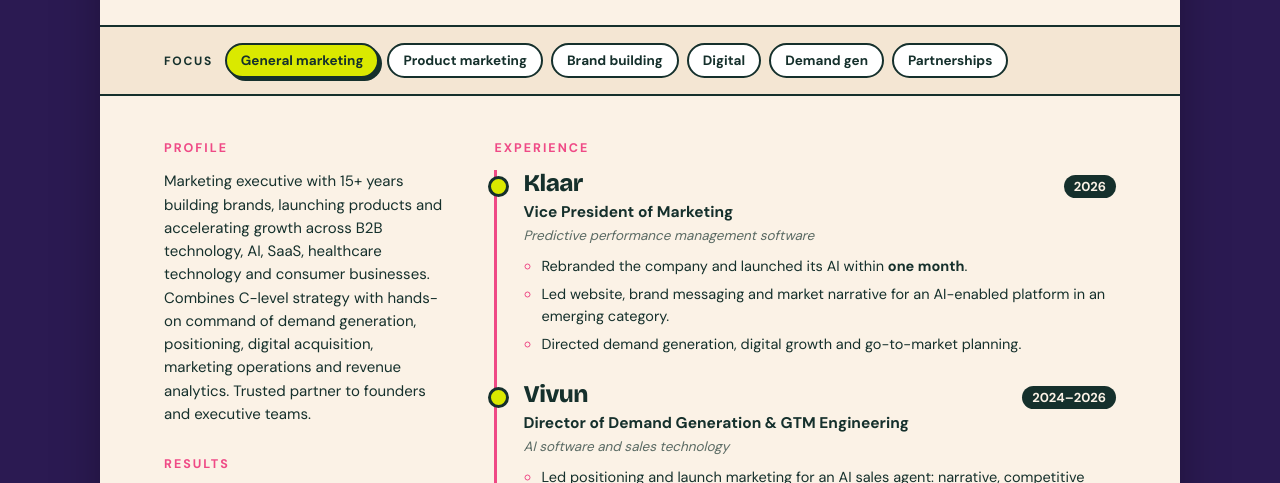
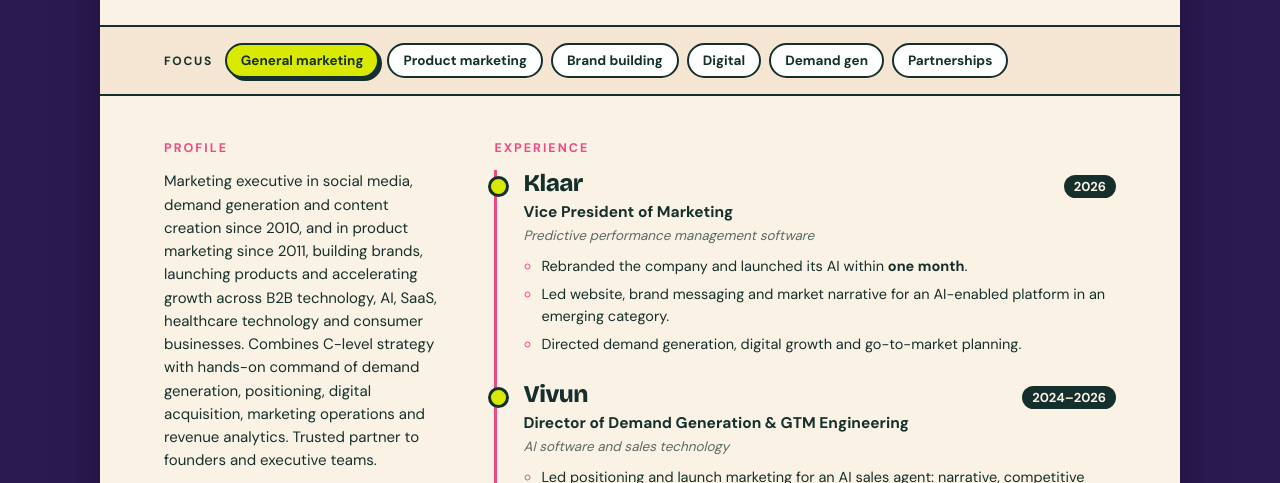
Before and after one commit to lindsayomorton-cloud/lm-personal, a plain HTML site: page resume.html in a window 1280 px wide. Shown: the part 316-799 px from the top of the page. Drawn offline with nearby package versions, Linux system fonts and the light colour scheme.

Commit message:
Accurate résumé: social/demand/content since 2010, product marketing since 2011; new designed PDF with linsmeetsworld.com
Co-Authored-By: Claude Opus 5.5 <noreply@anthropic.com>
Claude-Session: https://claude.ai/code/session_01DqXvNGNJBHtFSnuZBJivZp

```diff
--- a/resume.html
+++ b/resume.html
@@ -109,7 +109,7 @@ main{min-width:0}
 
  <div class="bd wrap">
   <aside>
-   <section class="prof"><h2>Profile</h2><p id="profile">Marketing executive with 15+ years building brands, launching products and accelerating growth across B2B technology, AI, SaaS, healthcare technology and consumer businesses. Combines C-level strategy with hands-on command of demand generation, positioning, digital acquisition, marketing operations and revenue analytics. Trusted partner to founders and executive teams.</p></section>
+   <section class="prof"><h2>Profile</h2><p id="profile">Marketing executive in social media, demand generation and content creation since 2010, and in product marketing since 2011, building brands, launching products and accelerating growth across B2B technology, AI, SaaS, healthcare technology and consumer businesses. Combines C-level strategy with hands-on command of demand generation, positioning, digital acquisition, marketing operations and revenue analytics. Trusted partner to founders and executive teams.</p></section>
    <section><h2>Results</h2><div class="nums" id="nums">
     <div><b>$20M</b><span>first-year inbound pipeline</span></div>
     <div><b>4×</b><span>top-of-funnel growth in under six months</span></div>
@@ -137,11 +137,11 @@ main{min-width:0}
 <script>
 (function(){
 var FOCUS={
- general:{role:"Marketing executive · Brand, growth & go-to-market",profile:"Marketing executive with 15+ years building brands, launching products and accelerating growth across B2B technology, AI, SaaS, healthcare technology and consumer businesses. Combines C-level strategy with hands-on command of demand generation, positioning, digital acquisition, marketing operations and revenue analytics. Trusted partner to founders and executive teams.",nums:["pipe","tof","rev","part","org","sales"],skills:["Brand strategy & positioning","Integrated marketing","Demand generation","Revenue & pipeline growth","Team & agency leadership"]},
- product:{role:"Product marketing leader · Positioning, launches & go-to-market",profile:"Product marketing leader with 15+ years turning complex products into clear market stories. Leads positioning, competitive differentiation, launches and sales enablement for AI, SaaS and healthcare technology, and partners closely with product and sales teams to drive adoption and revenue.",nums:["launch","tof","eng","pipe","rev","part"],skills:["Product marketing & launches","Brand strategy & positioning","Executive communications","AI-enabled marketing"]},
+ general:{role:"Marketing executive · Brand, growth & go-to-market",profile:"Marketing executive in social media, demand generation and content creation since 2010, and in product marketing since 2011, building brands, launching products and accelerating growth across B2B technology, AI, SaaS, healthcare technology and consumer businesses. Combines C-level strategy with hands-on command of demand generation, positioning, digital acquisition, marketing operations and revenue analytics. Trusted partner to founders and executive teams.",nums:["pipe","tof","rev","part","org","sales"],skills:["Brand strategy & positioning","Integrated marketing","Demand generation","Revenue & pipeline growth","Team & agency leadership"]},
+ product:{role:"Product marketing leader · Positioning, launches & go-to-market",profile:"Product marketing leader since 2011, turning complex products into clear market stories, with a foundation in social media, content and demand generation since 2010. Leads positioning, competitive differentiation, launches and sales enablement for AI, SaaS and healthcare technology, and partners closely with product and sales teams to drive adoption and revenue.",nums:["launch","tof","eng","pipe","rev","part"],skills:["Product marketing & launches","Brand strategy & positioning","Executive communications","AI-enabled marketing"]},
  brand:{role:"Brand builder · Story, positioning & identity",profile:"Brand builder with 15+ years shaping how companies are seen and remembered. Rebrands, market narratives and websites that make emerging categories easy to understand, from a full rebrand and AI launch in one month to repositioning a private-equity portfolio. Background in journalism and editorial production.",nums:["launch","sales","traf","org","rev","pipe"],skills:["Brand strategy & positioning","Executive communications","Integrated marketing","Product marketing & launches"]},
  digital:{role:"Digital growth leader · SEO/AEO, paid media & lifecycle",profile:"Digital growth leader with 15+ years building acquisition engines. Runs SEO and answer-engine optimization, paid media, lifecycle and conversion programs backed by attribution and testing, with 10× organic traffic, 7× website traffic and 5× sales growth on the record.",nums:["org","traf","sales","tof","paid","pipe"],skills:["Digital, SEO/AEO & paid media","Marketing ops & attribution","AI-enabled marketing","Demand generation"]},
- demand:{role:"Demand generation leader · Pipeline & revenue growth",profile:"Demand generation leader with 15+ years building pipeline that sales can close. Integrated campaigns, events, content and lifecycle programs measured end to end, including $20M in first-year inbound pipeline and 4× top-of-funnel growth in under six months.",nums:["pipe","tof","rev","org","paid","roi"],skills:["Demand generation","Revenue & pipeline growth","Integrated marketing","Marketing ops & attribution"]},
+ demand:{role:"Demand generation leader · Pipeline & revenue growth",profile:"Demand generation leader in social, content and demand programs since 2010, building pipeline that sales can close. Integrated campaigns, events, content and lifecycle programs measured end to end, including $20M in first-year inbound pipeline and 4× top-of-funnel growth in under six months.",nums:["pipe","tof","rev","org","paid","roi"],skills:["Demand generation","Revenue & pipeline growth","Integrated marketing","Marketing ops & attribution"]},
  partner:{role:"Partnerships & channel marketing leader",profile:"Marketing executive with 15+ years building growth through partners. Developed partner and referral channels that reached 50% of revenue while cutting acquisition cost in half, and leads co-marketing, agency and investor relationships alongside brand and demand programs.",nums:["part","cac","rev","pipe","roi","tof"],skills:["Partnerships & channels","Team & agency leadership","Revenue & pipeline growth","Executive communications"]}
 };
 var NUMS={pipe:["$20M","first-year inbound pipeline"],tof:["4×","top-of-funnel growth in under six months"],org:["10×","organic traffic"],rev:["$55M","revenue at a business I helped scale"],part:["50%","of revenue from partner channels I built"],sales:["5×","sales growth at Passport"],traf:["7×","website traffic at Passport"],launch:["1 month","to rebrand Klaar and launch its AI"],eng:["40%","lift in campaign engagement from buyer personas"],paid:["$3M","paid media managed with ROI discipline"],roi:["50%","improvement in marketing ROI"],cac:["50%","lower customer acquisition cost"]};
@@ -178,7 +178,7 @@ var EARLY=[
  {n:"Techli.com",t:"Co-founder & Editor",d:"2010–2011",x:"Startup and technology news site",b:[
   ["Co-founded and led editorial operations for a popular startup blog, managing a global team of writers.","general brand partner product"],
   ["Grew pageviews <b>200% month over month</b> through content strategy and distribution.","general digital demand brand"]]},
- {n:"SocialKaty",t:"Social Media Manager",d:"2009–2011",x:"One of the first social-media-only agencies, serving Chicago tech startups",b:[
+ {n:"SocialKaty",t:"Social Media Manager",d:"2010–2011",x:"One of the first social-media-only agencies, serving Chicago tech startups",b:[
   ["Ran social media strategy for 8 high-growth B2B and B2C clients, and brought in clients of my own.","general digital partner brand"],
   ["Built content strategies aligned with each client's product messaging and goals.","product brand demand digital"]]}
 ];
```
Also changed, not shown: 1 other file.
